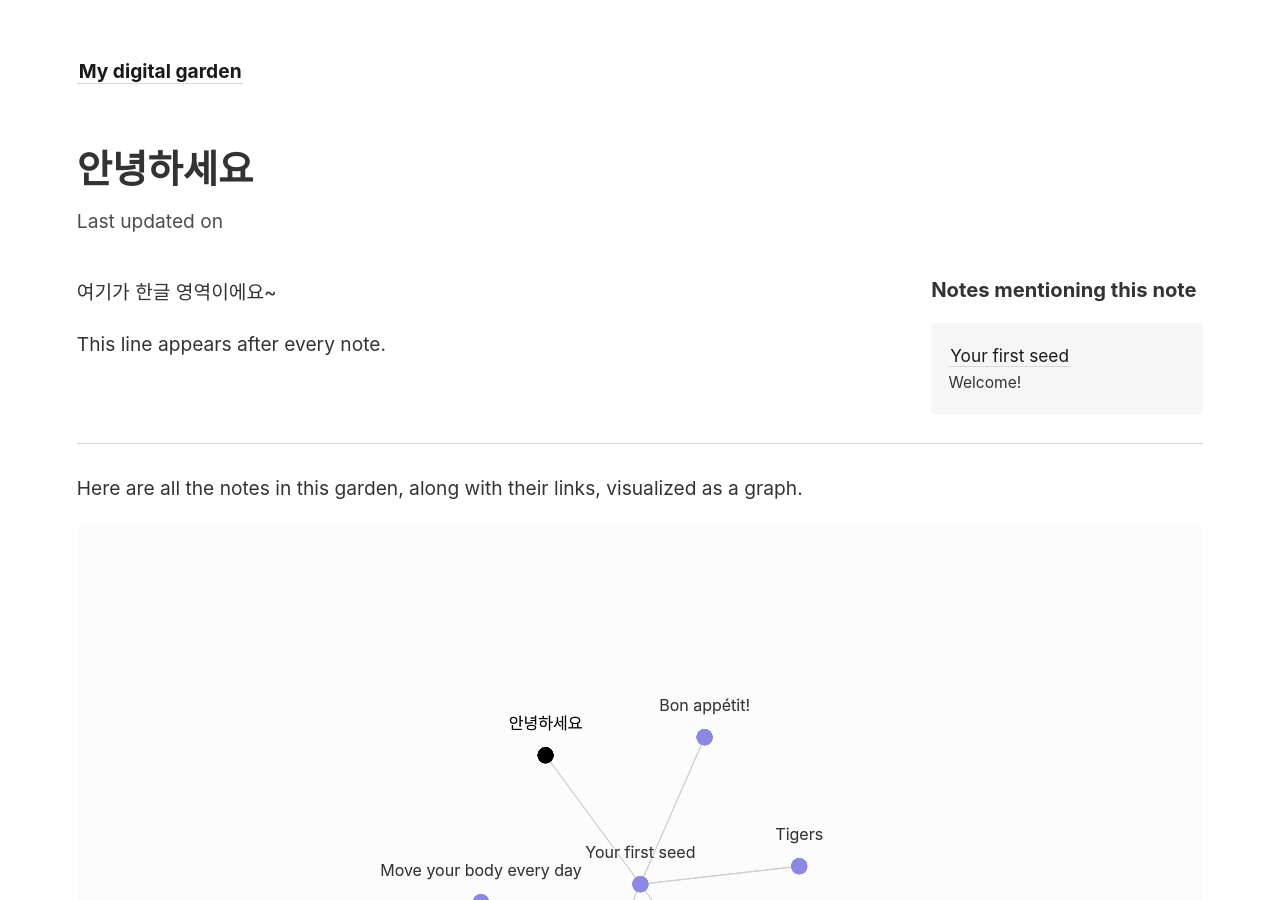
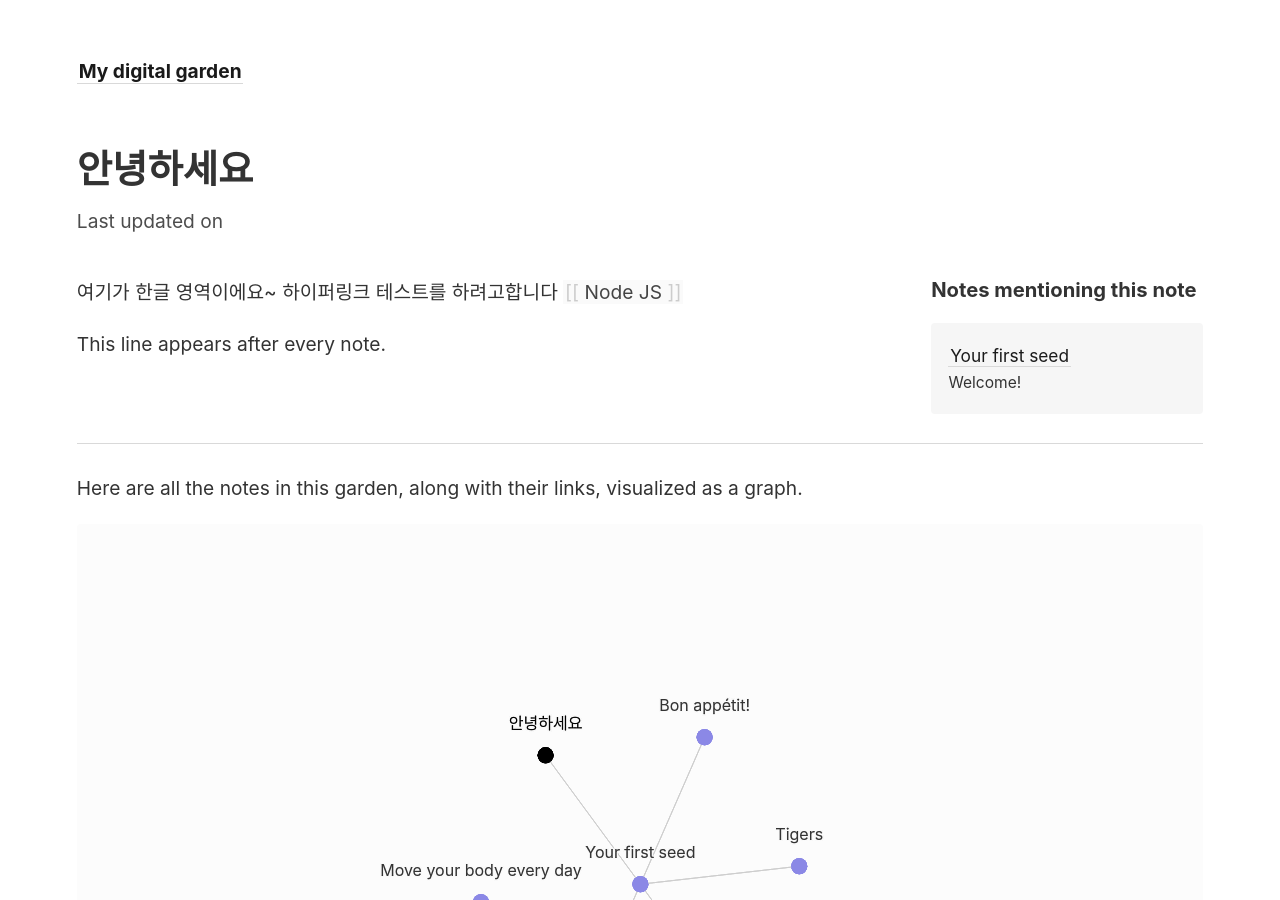
Before and after one commit to aslut00/digital_garden, a Jekyll site: the page built from _notes/안녕하세요.md, in a window 1280 px wide and 900 px high. Built offline with Jekyll 4.4.1, drawn with Linux system fonts in a browser that asks for light colours.

Commit message:
your message goes here

```diff
--- a/_notes/안녕하세요.md
+++ b/_notes/안녕하세요.md
@@ -3,3 +3,4 @@ title: 안녕하세요
 ---
 
 여기가 한글 영역이에요~
+하이퍼링크 테스트를 하려고합니다 [[Node JS]]
```
